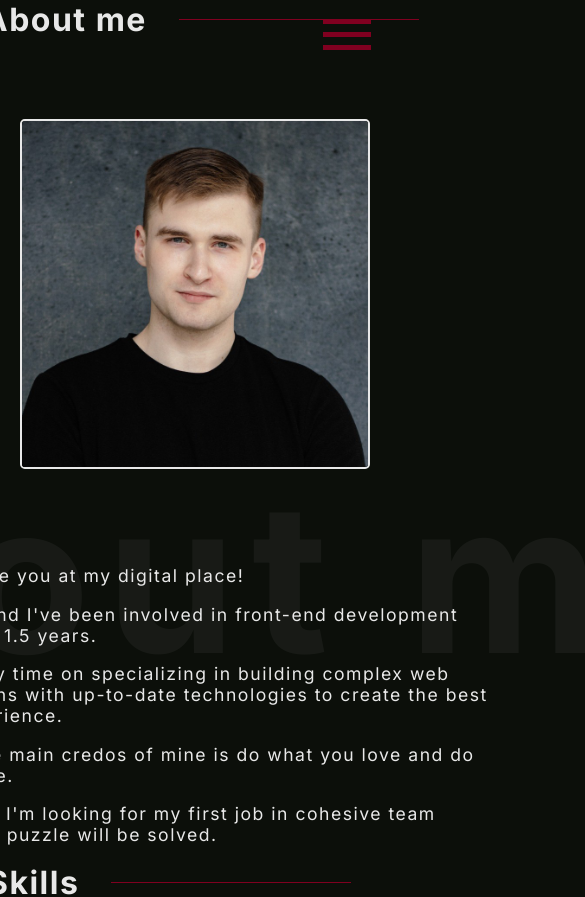
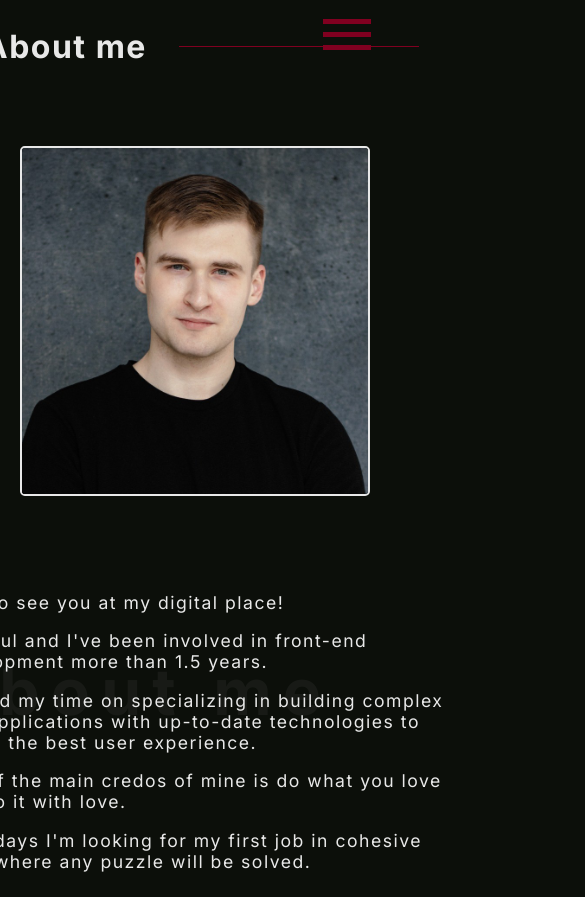
Before and after one commit to PaulusWhite/web-portfolio-app, a Next.js app: page / in a window 390 px wide. Shown: the top 897 px of the page, 585 px wide, since content can reach past the window. Built offline with nearby package versions, Linux system fonts and the light colour scheme.

Commit message:
feat: implement adaptbackground label

```diff
--- a/src/styles/modules/common/heading.module.scss
+++ b/src/styles/modules/common/heading.module.scss
@@ -4,7 +4,7 @@
   display: flex;
   align-items: center;
   width: 100%;
-  margin: 0 0 5rem 5rem;
+  margin-bottom: 5rem;
   font-size: 2rem;
   opacity: 1;
   overflow: hidden;
--- a/src/styles/modules/common/section.module.scss
+++ b/src/styles/modules/common/section.module.scss
@@ -9,10 +9,10 @@
   .background-label {
     position: absolute;
     bottom: 10rem;
-    left: -16rem;
+    left: -5%;
     z-index: -1;
     color: $mainColor;
-    font-size: 13rem;
+    font-size: 11rem;
     text-wrap: nowrap;
     font-weight: bold;
     letter-spacing: 1rem;
@@ -24,8 +24,28 @@
   //css mods for background-label animations
 
   .hide-bg-label {
-    left: -40rem;
+    left: -40%;
     opacity: 0;
     height: 0;
   }
 }
+
+//adaptive
+@media (max-width: 1440px) {
+  .section {
+    .background-label {
+      font-size: 8rem;
+      left: -1%;
+    }
+  }
+}
+
+@media (max-width: 1024px) {
+  .section {
+    .background-label {
+      font-size: 4rem;
+      left: 0;
+      letter-spacing: 0.7rem;
+    }
+  }
+}
```
